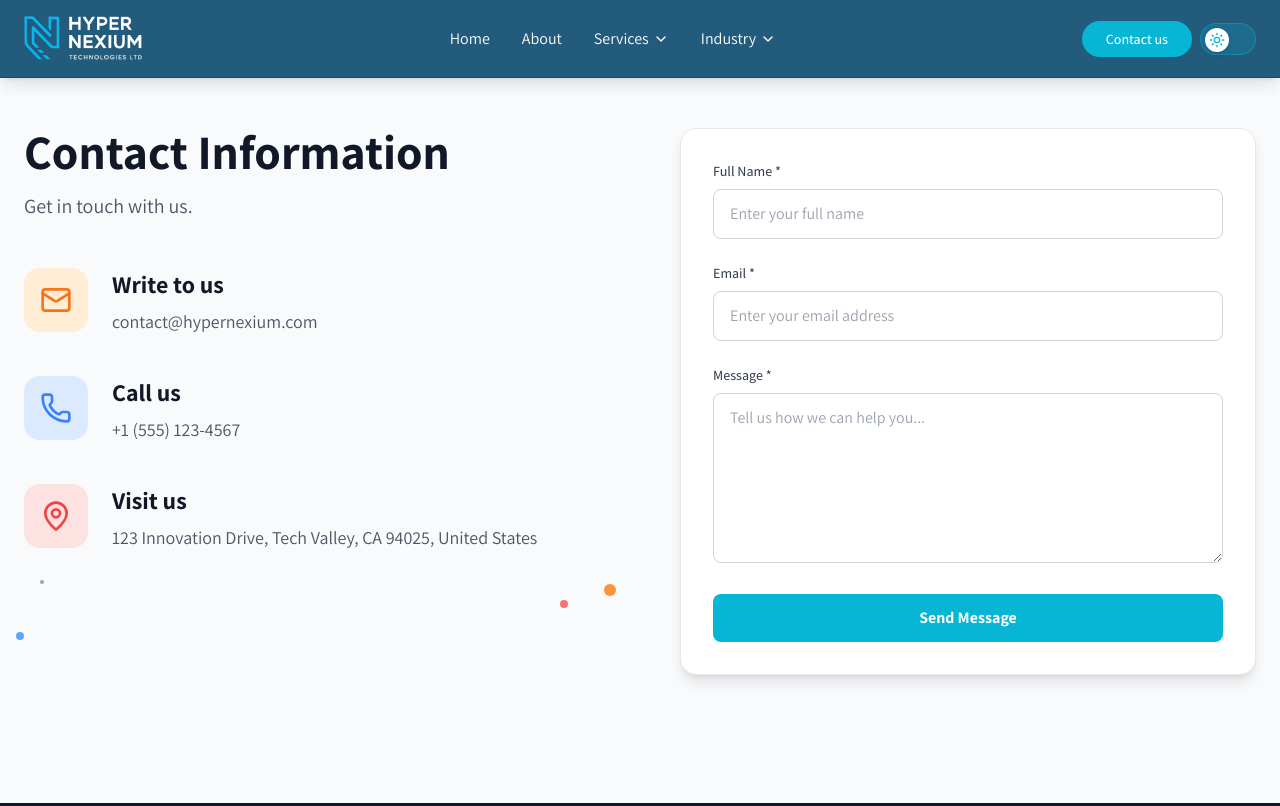
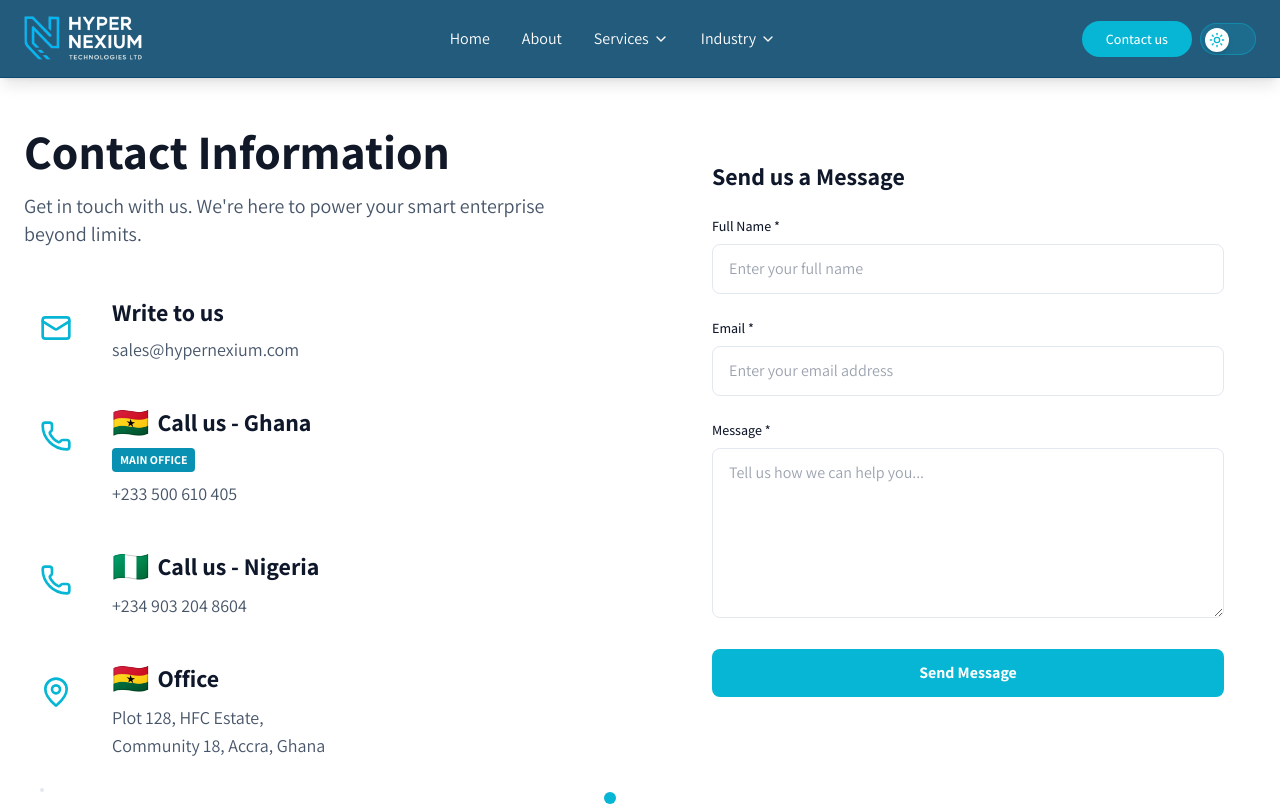
Before and after one commit to Kefe05/hypernexium, a Next.js app: page /contact in a window 1280 px wide. Shown: the top 806 px of the page. Built offline with nearby package versions, Linux system fonts and the light colour scheme.

Commit message:
refactor: enhance contact page layout and improve navigation accessibility

```diff
--- a/src/app/contact/page.tsx
+++ b/src/app/contact/page.tsx
@@ -3,13 +3,7 @@ import { useEffect, useRef } from 'react'
 import { gsap } from 'gsap'
 import { ScrollTrigger } from 'gsap/ScrollTrigger'
 import { Mail, Phone, MapPin } from 'lucide-react'
-import Image from 'next/image'
-import type { Metadata } from "next";
 
-export const metadata: Metadata = {
-  title: "Contact Us - Hyper Nexium Technologies",
-  description: "Get in touch with Hyper Nexium Technologies for advanced IT solutions.",
-};
 
 gsap.registerPlugin(ScrollTrigger)
 
@@ -88,20 +82,21 @@ export default function Contacts() {
 
     return () => ctx.revert()
   }, [])
+
   return (
-    <main ref={containerRef} className="bg-white dark:bg-gray-900">
-      <section className="min-h-screen bg-gray-50 dark:bg-gray-900 py-20 md:py-24 lg:py-32 px-6">
+    <main ref={containerRef} className="">
+      <section className="min-h-screen   py-20 md:py-24 lg:py-32 px-6">
         <div className="max-w-7xl mx-auto">
           <div className="grid grid-cols-1 lg:grid-cols-2 gap-12 lg:gap-20">
             {/* Left Content - Contact Information */}
             <div className="space-y-12">
               {/* Header */}
               <div className="space-y-4 contact-header">
-                <h1 className="text-4xl md:text-5xl font-bold text-gray-900 dark:text-white">
+                <h1 className="text-4xl md:text-5xl font-bold ">
                   Contact Information
                 </h1>
-                <p className="text-xl text-gray-600 dark:text-gray-300">
-                  Get in touch with us.
+                <p className="text-xl text-light-text-secondary dark:text-dark-text-secondary">
+                  Get in touch with us. We're here to power your smart enterprise beyond limits.
                 </p>
               </div>
 
@@ -109,66 +104,98 @@ export default function Contacts() {
               <div className="space-y-10">
                 {/* Write to us */}
                 <div className="flex items-start space-x-6 contact-method">
-                  <div className="flex-shrink-0 w-16 h-16 bg-orange-100 dark:bg-orange-900/30 rounded-2xl flex items-center justify-center">
-                    <Mail className="w-8 h-8 text-orange-500" />
+                  <div className="flex-shrink-0 w-16 h-16 rounded-2xl flex items-center justify-center ">
+                    <Mail className="w-8 h-8 text-brand-accent dark:text-dark-text-primary" />
                   </div>
                   <div className="space-y-2">
-                    <h3 className="text-2xl font-semibold text-gray-900 dark:text-white">
+                    <h3 className="text-2xl font-semibold text-light-text-primary dark:text-dark-text-primary">
                       Write to us
                     </h3>
-                    <p className="text-lg text-gray-600 dark:text-gray-400">
-                      contact@hypernexium.com
+                    <p className="text-lg text-light-text-secondary dark:text-dark-text-secondary">
+                      sales@hypernexium.com
                     </p>
                   </div>
                 </div>
 
-                {/* Call us */}
+                {/* Call us - Ghana (Main Office) */}
                 <div className="flex items-start space-x-6 contact-method">
-                  <div className="flex-shrink-0 w-16 h-16 bg-blue-100 dark:bg-blue-900/30 rounded-2xl flex items-center justify-center">
-                    <Phone className="w-8 h-8 text-blue-500" />
+                  <div className="flex-shrink-0 w-16 h-16 rounded-2xl flex items-center justify-center">
+                    <Phone className="w-8 h-8 text-brand-accent  " />
                   </div>
                   <div className="space-y-2">
-                    <h3 className="text-2xl font-semibold text-gray-900 dark:text-white">
-                      Call us
-                    </h3>
-                    <p className="text-lg text-gray-600 dark:text-gray-400">
-                      +1 (555) 123-4567
+                    <div className="flex items-center gap-2">
+                      <span className="text-3xl">🇬🇭</span>
+                      <h3 className="text-2xl font-semibold text-light-text-primary dark:text-dark-text-primary">
+                        Call us - Ghana
+                      </h3>
+                    </div>
+                    <div className="inline-block bg-brand-primary dark:bg-brand-accent text-light text-xs font-bold px-2 py-1 rounded mb-1">
+                      MAIN OFFICE
+                    </div>
+                    <p className="text-lg text-light-text-secondary dark:text-dark-text-secondary">
+                      +233 500 610 405
                     </p>
                   </div>
                 </div>
 
-                {/* Visit us */}
+                {/* Call us - Nigeria */}
                 <div className="flex items-start space-x-6 contact-method">
-                  <div className="flex-shrink-0 w-16 h-16 bg-red-100 dark:bg-red-900/30 rounded-2xl flex items-center justify-center">
-                    <MapPin className="w-8 h-8 text-red-500" />
+                  <div className="flex-shrink-0 w-16 h-16 rounded-2xl flex items-center justify-center">
+                    <Phone className="w-8 h-8 text-brand-accent  " />
                   </div>
                   <div className="space-y-2">
-                    <h3 className="text-2xl font-semibold text-gray-900 dark:text-white">
-                      Visit us
-                    </h3>
-                    <p className="text-lg text-gray-600 dark:text-gray-400">
-                      123 Innovation Drive, Tech Valley, CA 94025, United States
+                    <div className="flex items-center gap-2">
+                      <span className="text-3xl">🇳🇬</span>
+                      <h3 className="text-2xl font-semibold text-light-text-primary dark:text-dark-text-primary">
+                        Call us - Nigeria
+                      </h3>
+                    </div>
+                    <p className="text-lg text-light-text-secondary dark:text-dark-text-secondary">
+                      +234 903 204 8604
                     </p>
                   </div>
                 </div>
+
+                {/* Visit us - Ghana */}
+                <div className="flex items-start space-x-6 contact-method">
+                  <div className="flex-shrink-0 w-16 h-16 rounded-2xl flex items-center justify-center">
+                    <MapPin className="w-8 h-8 text-brand-accent" />
+                  </div>
+                  <div className="space-y-2">
+                    <div className="flex items-center gap-2">
+                      <span className="text-3xl">🇬🇭</span>
+                      <h3 className="text-2xl font-semibold text-light-text-primary dark:text-dark-text-primary">
+                         Office
+                      </h3>
+                    </div>
+                    <p className="text-lg text-light-text-secondary dark:text-dark-text-secondary">
+                      Plot 128, HFC Estate,<br />Community 18, Accra, Ghana
+                    </p>
+                  </div>
+                </div>
+
+
               </div>
 
               {/* Decorative Elements */}
               <div className="relative">
-                <div className="absolute -top-4 -right-4 w-3 h-3 bg-orange-400 rounded-full decorative-dot"></div>
-                <div className="absolute top-8 -left-2 w-2 h-2 bg-blue-400 rounded-full decorative-dot"></div>
-                <div className="absolute -bottom-2 right-8 w-2 h-2 bg-red-400 rounded-full decorative-dot"></div>
-                <div className="absolute bottom-4 left-4 w-1 h-1 bg-gray-400 rounded-full decorative-dot"></div>
+                <div className="absolute -top-4 -right-4 w-3 h-3 bg-brand-accent rounded-full decorative-dot"></div>
+                <div className="absolute top-8 -left-2 w-2 h-2 bg-brand-primary rounded-full decorative-dot"></div>
+                <div className="absolute -bottom-2 right-8 w-2 h-2 bg-brand-accent rounded-full decorative-dot"></div>
+                <div className="absolute bottom-4 left-4 w-1 h-1 bg-light-border dark:bg-dark-border rounded-full decorative-dot"></div>
               </div>
             </div>
 
             {/* Right Content - Contact Form */}
-            <div className="bg-white dark:bg-gray-800 rounded-2xl p-8 shadow-lg border border-gray-200 dark:border-gray-700 contact-form">
+            <div className=" rounded-2xl p-8 contact-form">
+              <h2 className="text-2xl font-bold text-light-text-primary dark:text-dark-text-primary mb-6">
+                Send us a Message
+              </h2>
               <form className="space-y-6">
                 <div>
                   <label
                     htmlFor="fullName"
-                    className="block text-sm font-medium text-gray-700 dark:text-gray-300 mb-2"
+                    className="block text-sm font-medium text-light-text-primary dark:text-dark-text-primary mb-2"
                   >
                     Full Name *
                   </label>
@@ -177,7 +204,7 @@ export default function Contacts() {
                     id="fullName"
                     name="fullName"
                     required
-                    className="w-full px-4 py-3 border border-gray-300 dark:border-gray-600 rounded-lg focus:ring-2 focus:ring-brand-accent-light focus:border-brand-aring-brand-accent-light dark:bg-gray-700 dark:text-white transition-colors"
+                    className="w-full px-4 py-3 border border-light-border dark:border-dark-border rounded-lg focus:ring-2 focus:ring-brand-accent focus:border-brand-accent bg-light dark:bg-dark text-light-text-primary dark:text-dark-text-primary transition-colors"
                     placeholder="Enter your full name"
                   />
                 </div>
@@ -185,7 +212,7 @@ export default function Contacts() {
                 <div>
                   <label
                     htmlFor="email"
-                    className="block text-sm font-medium text-gray-700 dark:text-gray-300 mb-2"
+                    className="block text-sm font-medium text-light-text-primary dark:text-dark-text-primary mb-2"
                   >
                     Email *
                   </label>
@@ -194,7 +221,7 @@ export default function Contacts() {
                     id="email"
                     name="email"
                     required
-                    className="w-full px-4 py-3 border border-gray-300 dark:border-gray-600 rounded-lg focus:ring-2 focus:ring-brand-accent-light focus:border-brand-aring-brand-accent-light dark:bg-gray-700 dark:text-white transition-colors"
+                    className="w-full px-4 py-3 border border-light-border dark:border-dark-border rounded-lg focus:ring-2 focus:ring-brand-accent focus:border-brand-accent bg-light dark:bg-dark text-light-text-primary dark:text-dark-text-primary transition-colors"
                     placeholder="Enter your email address"
                   />
                 </div>
@@ -202,7 +229,7 @@ export default function Contacts() {
                 <div>
                   <label
                     htmlFor="message"
-                    className="block text-sm font-medium text-gray-700 dark:text-gray-300 mb-2"
+                    className="block text-sm font-medium text-light-text-primary dark:text-dark-text-primary mb-2"
                   >
                     Message *
                   </label>
@@ -211,14 +238,14 @@ export default function Contacts() {
                     name="message"
                     rows={6}
                     required
-                    className="w-full px-4 py-3 border border-gray-300 dark:border-gray-600 rounded-lg focus:ring-2 focus:ring-brand-accent-light focus:border-brand-aring-brand-accent-light dark:bg-gray-700 dark:text-white transition-colors resize-vertical"
+                    className="w-full px-4 py-3 border border-light-border dark:border-dark-border rounded-lg focus:ring-2 focus:ring-brand-accent focus:border-brand-accent bg-light dark:bg-dark text-light-text-primary dark:text-dark-text-primary transition-colors resize-vertical"
                     placeholder="Tell us how we can help you..."
                   />
                 </div>
 
                 <button
                   type="submit"
-                  className="w-full  bg-brand-accent text-white font-semibold py-3 px-6 rounded-lg transition-colors duration-200"
+                  className="w-full bg-brand-accent hover:bg-brand-primary text-light font-semibold py-3 px-6 rounded-lg transition-colors duration-200"
                 >
                   Send Message
                 </button>
--- a/src/app/layout.tsx
+++ b/src/app/layout.tsx
@@ -1,12 +1,12 @@
 import type { Metadata } from "next";
 // import { Geist, Geist_Mono } from "next/font/google";
-import "./globals.css";
+
 import { Assistant } from "next/font/google";
 import { ThemeProvider } from "@/components/providers/ThemeProvider";
 import { ThemeScript } from "@/components/providers/ThemeScript";
 import Nav from "@/components/Nav";
 import Footer from "@/components/Footer";
-
+import "./globals.css";
 
 const roboto_condensed = Assistant({
   subsets: ["latin"],
```
Also changed, not shown: src/components/Nav.tsx (+175 -76 lines).
